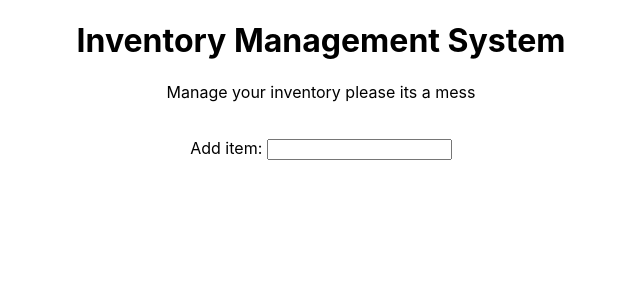
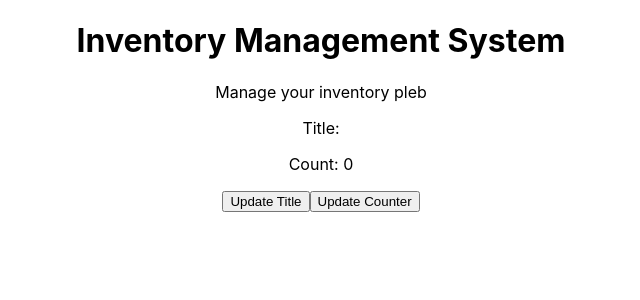
Before and after one commit to Toasted01/ims, a React (Create React App) app: page / in a window 1280 px wide. Shown: the top 300 px of the page, without its empty margins (319-959 px from the left). Built offline with nearby package versions, Linux system fonts and the light colour scheme.

Commit message:
More stuff

```diff
--- a/src/App.js
+++ b/src/App.js
@@ -1,23 +1,42 @@
 import './App.css';
 import Header from "./Components/Header.js"
+import { useState } from 'react';
 
 function App() {
   return (
     <div className="App">
-      <Header />
-      <AddItem />
+      <Header h1="Inventory Management System" p="Manage your inventory pleb"/>
+      <ButtonState/>
     </div>
   );
 }
 
-function AddItem() {
+function ButtonState() {
+const [title, setTitle] = useState("");
+const [count, setCount] = useState(0);
+
+const updateTitleClick = () => {
+  setTitle("Le' title");
+}
+
+const updateCounterClick = () => {
+  setCount(count+1);
+}
+
   return(
     <div>
-      <br/>
-      <label htmlFor="text-form">Add item: </label>
-      <input type="text" id="text-form"></input>
+      <Data title={title} count={count}/>
+      <button onClick={updateTitleClick}>Update Title</button>
+      <button onClick={updateCounterClick}>Update Counter</button>
     </div>
   )
 }
 
+function Data(props){
+return(<div>
+  <p>Title: {props.title}</p>
+  <p>Count: {props.count}</p>
+</div>)
+}
+
 export default App;
--- a/src/Components/Header.js
+++ b/src/Components/Header.js
@@ -1,12 +1,22 @@
-function Header() {
-  const title = "Inventory Management System";
+import { PropTypes } from "prop-types";
 
+function Header(props) {
   return (
     <div>
-      <h1>{title}</h1>
-      <p>Manage your inventory please its a mess</p>
+      <h1>{props.h1}</h1>
+      <p>{props.p}</p>
     </div>
   );
 }
 
+Header.defaultProps = {
+  h1: "header",
+  p: "desc"
+}
+
+Header.propTypes = {
+  h1: PropTypes.string,
+  p: PropTypes.string
+}
+
 export default Header;
```
